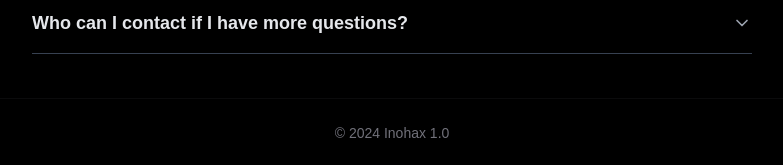
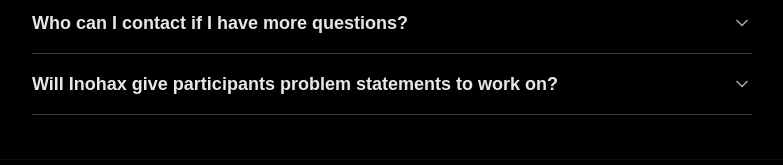
Before and after one commit to anshulsoni2010/inohax-host, a Next.js app: page / in a window 1280 px wide. Shown: the part 5317-5482 px from the top of the page, without its empty margins (248-1031 px from the left). Built offline with nearby package versions, Linux system fonts and the light colour scheme.

Commit message:
added FAQ

```diff
--- a/src/app/faq.tsx
+++ b/src/app/faq.tsx
@@ -51,6 +51,10 @@
     {
         question: "Who can I contact if I have more questions?",
         answer: "For any additional queries, you can contact Rishab at +91 9205541450."
+    },
+    {
+        question: "Will Inohax give participants problem statements to work on?",
+        answer: "No, Since Inohax is an open innovation hackathon, participants are welcome to work on problem statements of their choice"
     }
 ]
 
```
